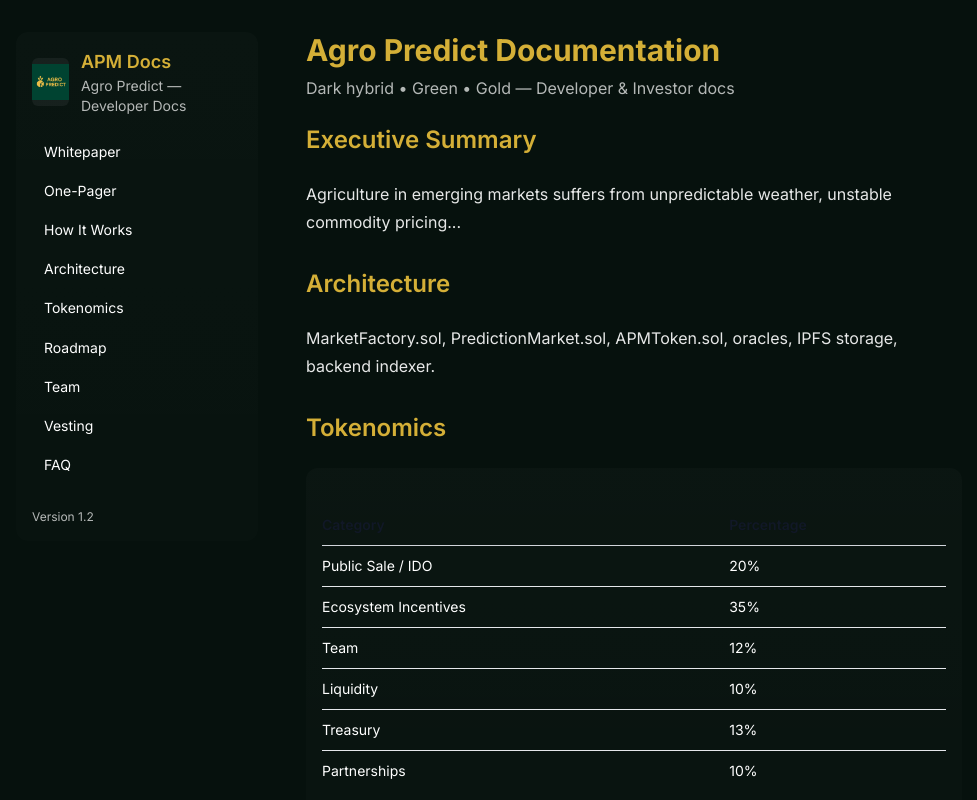
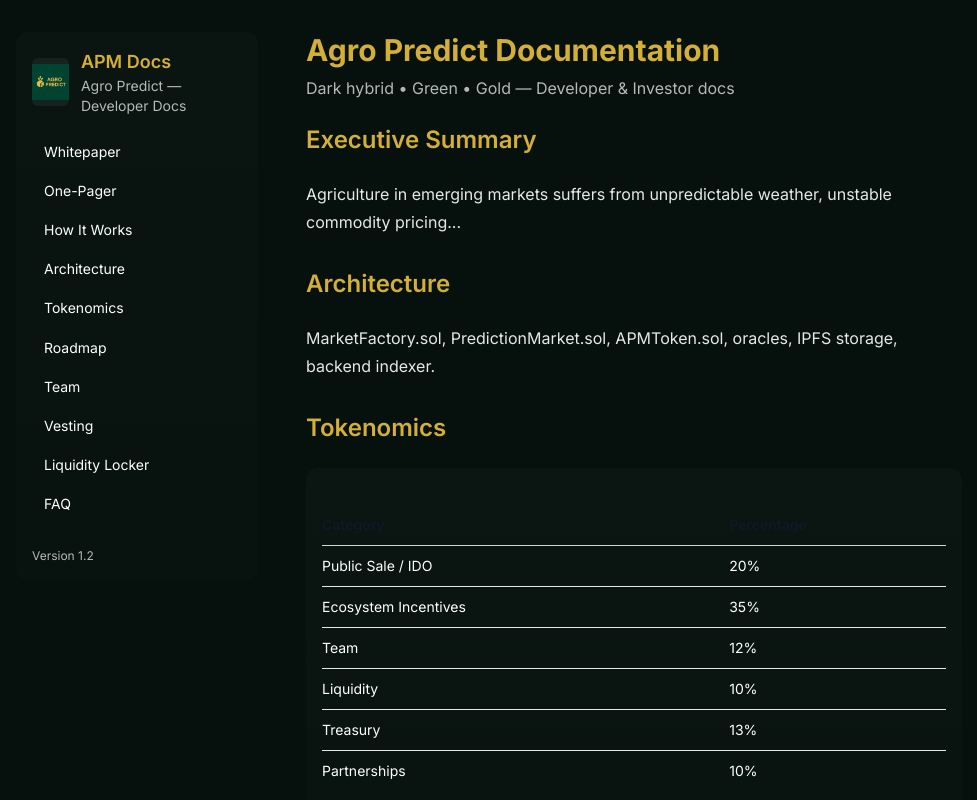
Before and after one commit to Saleemahhh1/Apm-document, a Next.js app: page / in a window 1280 px wide. Shown: the top 800 px of the page, without its empty margins (56-1033 px from the left). Built offline with nearby package versions, Linux system fonts and the light colour scheme.

Commit message:
Update Sidebar.js

```diff
--- a/components/Sidebar.js
+++ b/components/Sidebar.js
@@ -10,6 +10,7 @@ export default function Sidebar() {
     { href: '/docs/roadmap', label: 'Roadmap' },
     { href: '/docs/team', label: 'Team' },
     { href: '/docs/vesting', label: 'Vesting' },
+    { href:`/docs/liquidity-locker`, label: `Liquidity Locker`},
     { href: '/docs/faq', label: 'FAQ' }
   ]
 
```
